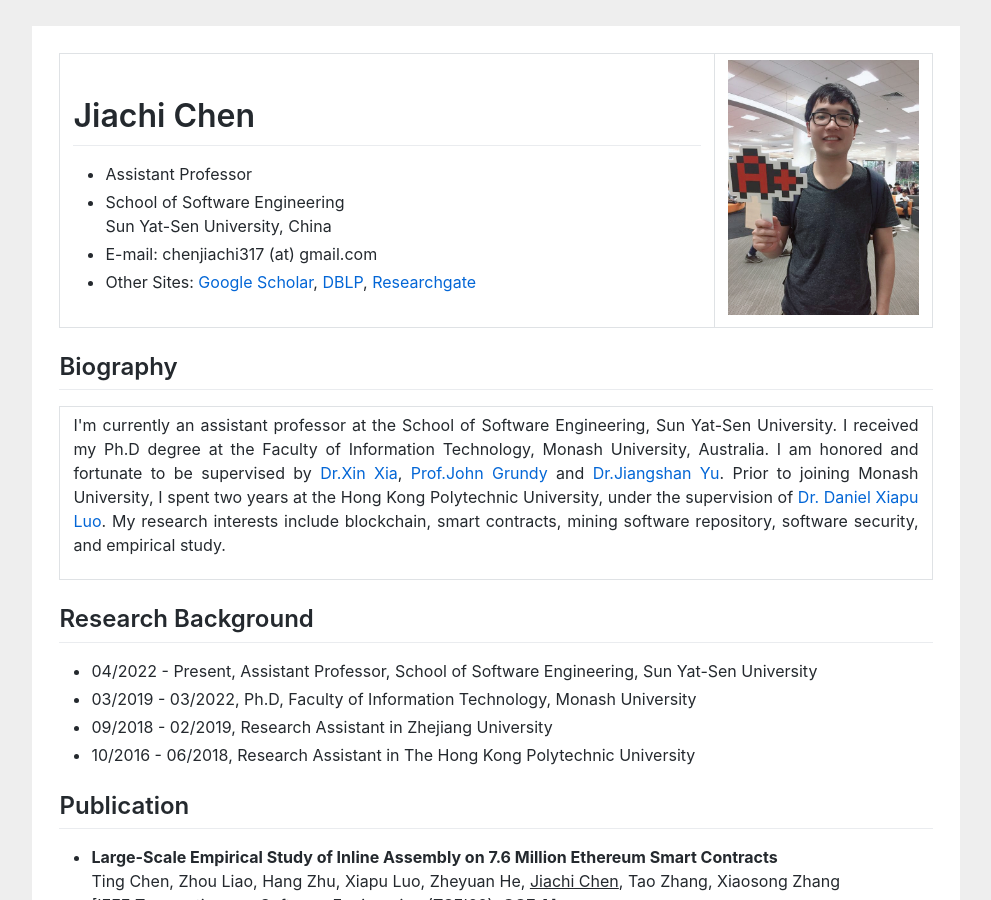
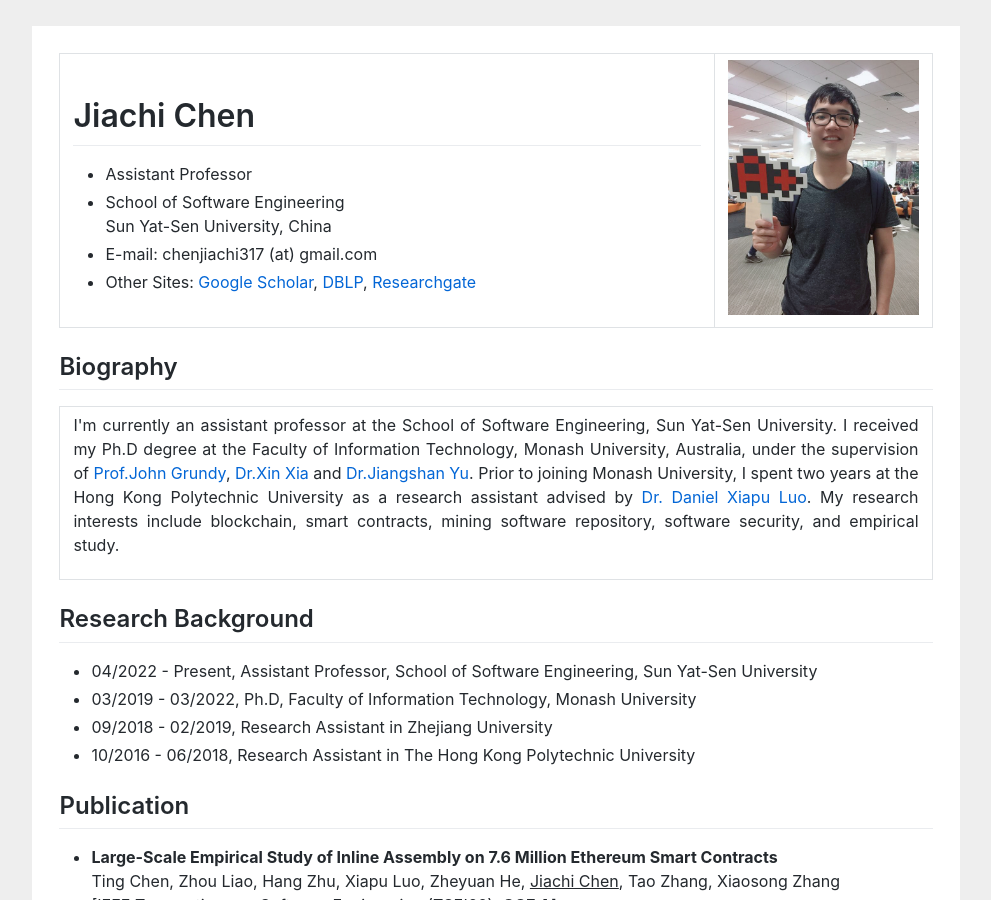
Before and after one commit to huangyuan-hy/huangyuan-hy.github.io, a Jekyll site: the page index.html, which Jekyll copies as it is, in a window 1280 px wide and 900 px high. Shown: the whole window, without its empty margins (144-1135 px from the left). Built offline with Jekyll 4.4.1, drawn with Linux system fonts in a browser that asks for light colours.

Commit message:
Update index.html

```diff
--- a/index.html
+++ b/index.html
@@ -66,7 +66,7 @@ gtag('config', 'UA-158965281-1');
 				<table border="0" cellspacing="0" cellpadding="10">
 					<td align="justify">
 						<p>
-						I'm currently an assistant professor at the School of Software Engineering, Sun Yat-Sen University. I received my Ph.D degree at the Faculty of Information Technology, Monash University, Australia. I am honored and fortunate to be supervised by <a href="https://xin-xia.github.io/">Dr.Xin Xia</a>, <a href="https://sites.google.com/site/johncgrundy/">Prof.John Grundy</a> and <a href="https://www.jiangshanyu.com/">Dr.Jiangshan Yu</a>. Prior to joining Monash University, I spent two years at the Hong Kong Polytechnic University, under the supervision of <a href="http://www4.comp.polyu.edu.hk/~csxluo/">Dr. Daniel Xiapu Luo</a>. My research interests include blockchain, smart contracts, mining software repository, software security, and empirical study.
+						I'm currently an assistant professor at the School of Software Engineering, Sun Yat-Sen University. I received my Ph.D degree at the Faculty of Information Technology, Monash University, Australia, under the supervision of <a href="https://sites.google.com/site/johncgrundy/">Prof.John Grundy</a>, <a href="https://xin-xia.github.io/">Dr.Xin Xia</a> and <a href="https://www.jiangshanyu.com/">Dr.Jiangshan Yu</a>. Prior to joining Monash University, I spent two years at the Hong Kong Polytechnic University as a research assistant advised by <a href="http://www4.comp.polyu.edu.hk/~csxluo/">Dr. Daniel Xiapu Luo</a>. My research interests include blockchain, smart contracts, mining software repository, software security, and empirical study.
 						</p>
 					</td>
 				</table>
```
